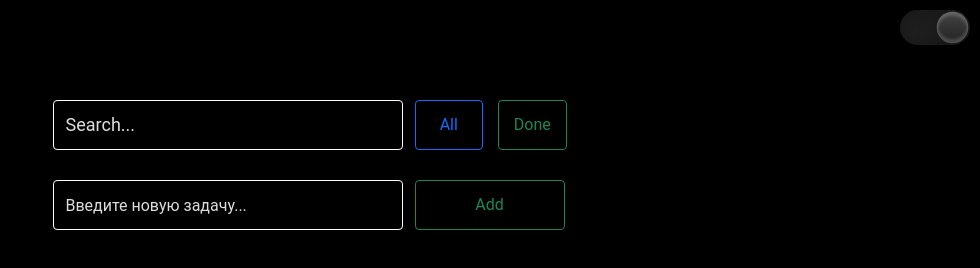
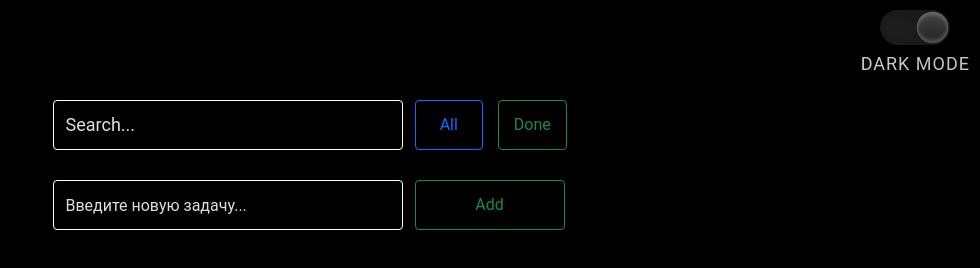
Before and after one commit to ArturMavlidov/ToDo, a website built with webpack: page index.html in a window 1280 px wide. Shown: the whole page, without its empty margins (300-1280 px from the left). Built offline with nearby package versions, Linux system fonts and the light colour scheme.

Commit message:
Update dark theme

```diff
--- a/index.html
+++ b/index.html
@@ -66,10 +66,11 @@
       </symbol>
     </svg>
 
-    <div>
-      <button data-role="theme-btn" class="theme">
-        <i class="indicator"></i>
+    <div class="theme">
+      <button data-role="theme-btn" class="theme-btn">
+        <i class="theme-indicator"></i>
       </button>
+      <span class="theme-hint">Dark mode</span>
     </div>
 
     <div class="container">
--- a/src/scss/main.scss
+++ b/src/scss/main.scss
@@ -220,13 +220,32 @@ svg {
 }
 
 .theme {
-  display: block;
+  display: flex;
+  flex-direction: column;
+  align-items: center;
+
   position: absolute;
   top: 10px;
   right: 10px;
+}
+
+.theme-hint {
+  text-transform: uppercase;
+  letter-spacing: 1px;
+
+  .dark & {
+    color: #ccc;
+  }
+}
+
+.theme-btn {
+  display: block;
+  position: relative;
 
   width: 70px;
   height: 35px;
+
+  margin-bottom: 5px;
   border-radius: 35px;
 
   background: #fff;
@@ -242,7 +261,7 @@ svg {
   }
 }
 
-.indicator {
+.theme-indicator {
   position: absolute;
   top: 0;
   left: 0;
```
